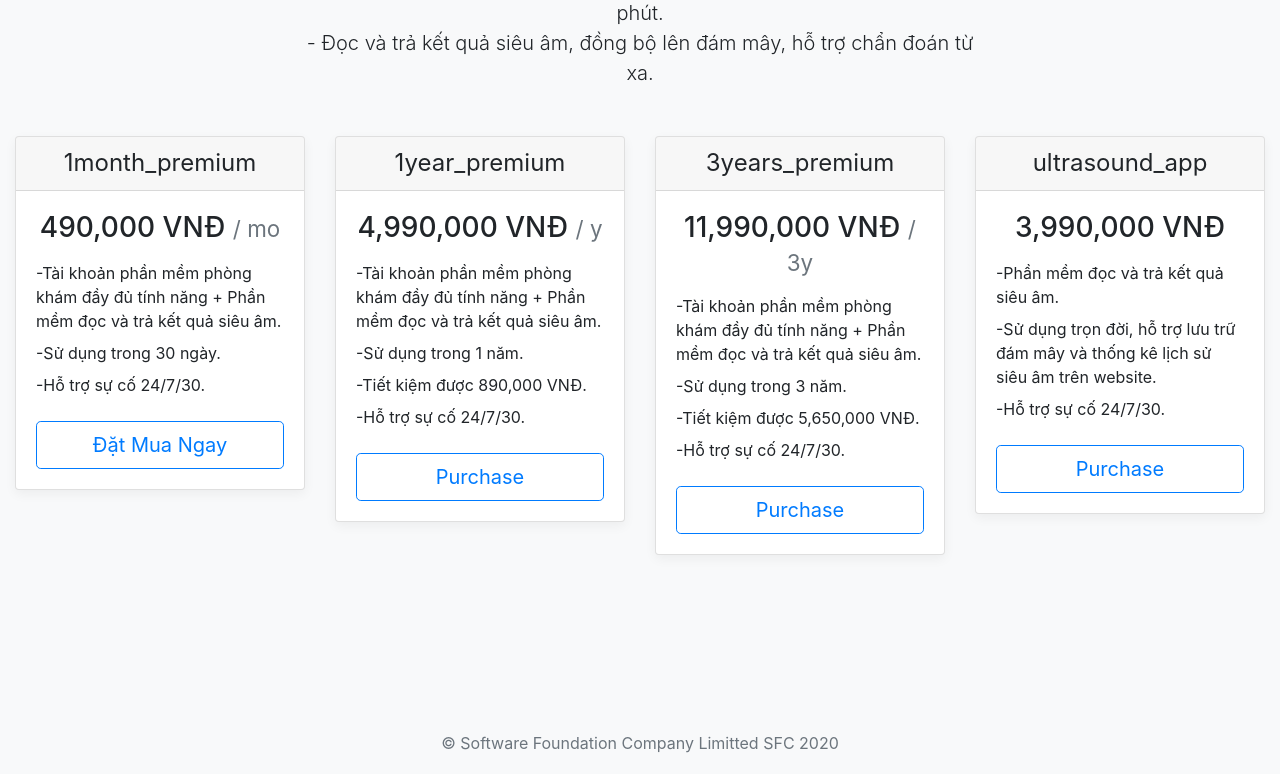
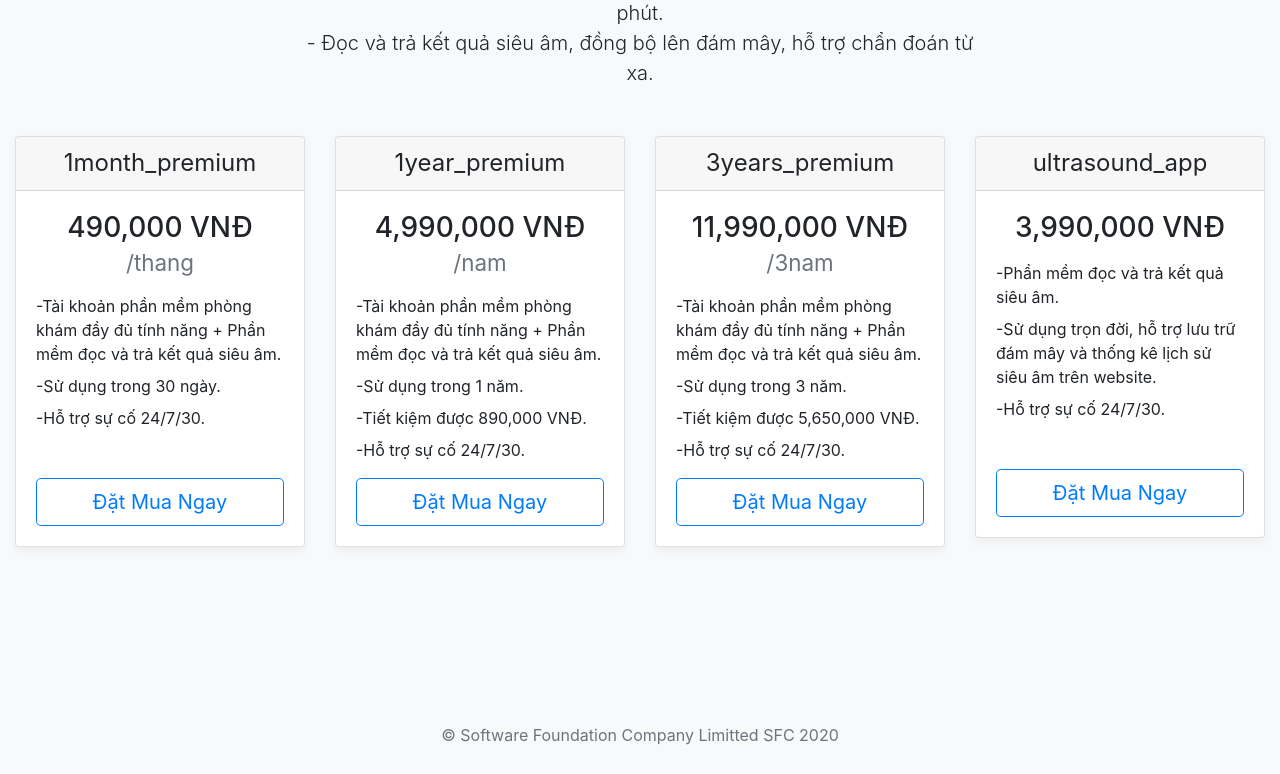
Before and after one commit to pvssoftware/phongkham, a Django app: template templates/user/license_product.html in a window 1280 px wide. Shown: the part 302-1076 px from the top of the page. After the commit the page ends 1047 px from the top, so only its background shows below. Run offline with Django 3.2, Linux system fonts and the light colour scheme; the template is opened without the code that fills it, so the values that code supplies are empty; some libraries are stand-ins or nearby versions.

Commit message:
fixed something

```diff
--- a/templates/user/license_product.html
+++ b/templates/user/license_product.html
@@ -18,14 +18,14 @@
         <h4 class="my-0 font-weight-normal">1month_premium</h4>
       </div>
       <div class="card-body">
-        <h3 class="card-title pricing-card-title">490,000 VNĐ <small class="text-muted">/ mo</small></h3>
-        <ul class="list-unstyled mt-3 mb-4 text-left">
+        <h3 class="card-title pricing-card-title">490,000 VNĐ <small class="text-muted">/thang</small></h3>
+        <ul class="list-unstyled mt-3 mb-5 text-left">
           <li>-Tài khoản phần mềm phòng khám đầy đủ tính năng + Phần mềm đọc và trả kết quả siêu âm.</li>
           <li class="mt-2">-Sử dụng trong 30 ngày.</li>
           <li></li>
           <li class="mt-2">-Hỗ trợ sự cố 24/7/30.</li>
         </ul>
-        <button id="one_month" type="button" class="btn btn-lg btn-block btn-outline-primary">Đặt Mua Ngay</button>
+        <button id="one_month" type="button" class="btn btn-lg btn-block btn-outline-primary mt-4">Đặt Mua Ngay</button>
       </div>
     </div>
   </div>
@@ -35,14 +35,14 @@
         <h4 class="my-0 font-weight-normal">1year_premium</h4>
       </div>
       <div class="card-body">
-        <h3 class="card-title pricing-card-title">4,990,000 VNĐ <small class="text-muted">/ y</small></h3>
-        <ul class="list-unstyled mt-3 mb-4 text-left">
+        <h3 class="card-title pricing-card-title">4,990,000 VNĐ <small class="text-muted">/nam</small></h3>
+        <ul class="list-unstyled mt-3 mb-3 text-left">
           <li>-Tài khoản phần mềm phòng khám đầy đủ tính năng + Phần mềm đọc và trả kết quả siêu âm.</li>
           <li class="mt-2">-Sử dụng trong 1 năm.</li>
           <li class="mt-2">-Tiết kiệm được 890,000 VNĐ.</li>
           <li class="mt-2">-Hỗ trợ sự cố 24/7/30.</li>
         </ul>
-        <button id="one_year" type="button" class="btn btn-lg btn-block btn-outline-primary">Purchase</button>
+        <button id="one_year" type="button" class="btn btn-lg btn-block btn-outline-primary">Đặt Mua Ngay</button>
       </div>
     </div>
   </div>
@@ -52,14 +52,14 @@
         <h4 class="my-0 font-weight-normal">3years_premium</h4>
       </div>
       <div class="card-body">
-        <h3 class="card-title pricing-card-title">11,990,000 VNĐ <small class="text-muted">/ 3y</small></h3>
-        <ul class="list-unstyled mt-3 mb-4 text-left">
+        <h3 class="card-title pricing-card-title">11,990,000 VNĐ <small class="text-muted">/3nam</small></h3>
+        <ul class="list-unstyled mt-3 mb-3 text-left">
           <li>-Tài khoản phần mềm phòng khám đầy đủ tính năng + Phần mềm đọc và trả kết quả siêu âm.</li>
           <li class="mt-2">-Sử dụng trong 3 năm.</li>
           <li class="mt-2">-Tiết kiệm được 5,650,000 VNĐ.</li>
           <li class="mt-2">-Hỗ trợ sự cố 24/7/30.</li>
         </ul>
-        <button id="three_years" type="button" class="btn btn-lg btn-block btn-outline-primary">Purchase</button>
+        <button id="three_years" type="button" class="btn btn-lg btn-block btn-outline-primary">Đặt Mua Ngay</button>
       </div>
     </div>
   </div>
@@ -70,12 +70,12 @@
       </div>
       <div class="card-body">
         <h3 class="card-title pricing-card-title">3,990,000 VNĐ <small class="text-muted"></small></h3>
-        <ul class="list-unstyled mt-3 mb-4 text-left">
+        <ul class="list-unstyled mt-3 mb-5 text-left">
           <li>-Phần mềm đọc và trả kết quả siêu âm.</li>
           <li class="mt-2">-Sử dụng trọn đời, hỗ trợ lưu trữ đám mây và thống kê lịch sử siêu âm trên website.</li>
           <li class="mt-2">-Hỗ trợ sự cố 24/7/30.</li>
         </ul>
-        <button id="ultrasound" type="button" class="btn btn-lg btn-block btn-outline-primary">Purchase</button>
+        <button id="ultrasound" type="button" class="btn btn-lg btn-block btn-outline-primary">Đặt Mua Ngay</button>
       </div>
     </div>
   </div>
```
